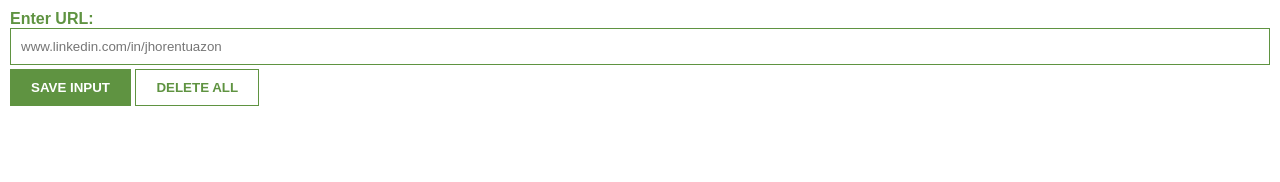
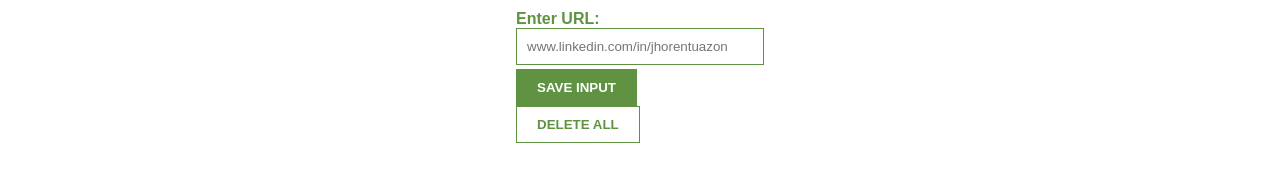
Before and after one commit to weimodein/leads-tracker-app, a browser extension: page index.html in a window 1280 px wide. Drawn offline with Linux system fonts and the light colour scheme; no server answers.

Commit message:
Update body styles to center content and restrict maximum width for better layout

```diff
--- a/index.css
+++ b/index.css
@@ -1,8 +1,8 @@
 body {
-  margin: 0;
+  margin: 0 auto;
   padding: 10px;
   font-family: Arial, Helvetica, sans-serif;
-  min-width: 400px;
+  max-width: 248px;
 }
 
 label {
```
